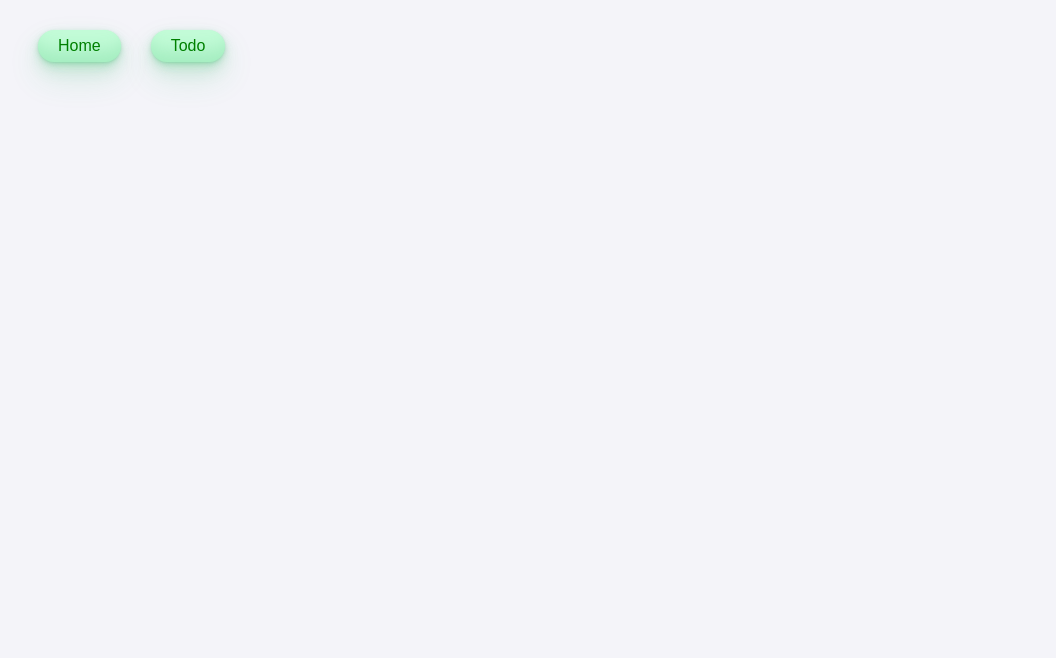
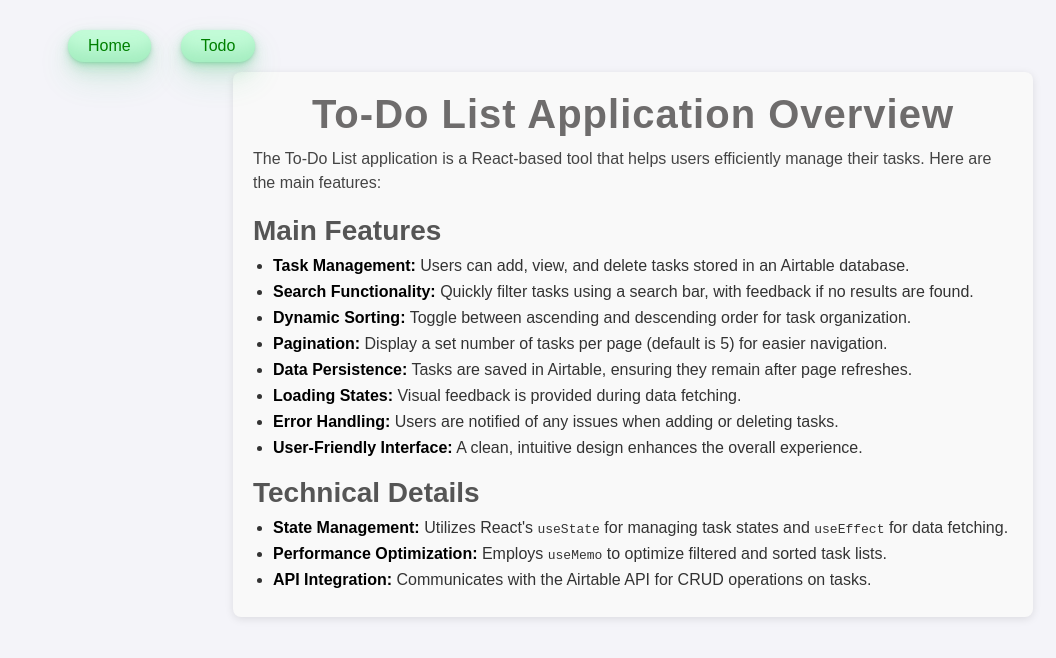
Before and after one commit to Cherrymood/react-todo, a React (Vite) app: page /about in a window 1280 px wide. Before the commit this address had no page. Shown: the top 658 px of the page, without its empty margins (7-1063 px from the left). Built offline with nearby package versions, Linux system fonts and the light colour scheme.

Commit message:
Added about

```diff
--- a/src/BrowserRouter.jsx
+++ b/src/BrowserRouter.jsx
@@ -1,29 +1,16 @@
-import { BrowserRouter as Router, Route, Routes, Link } from "react-router-dom";
+import { BrowserRouter as Router, Route, Routes } from "react-router-dom";
 import App from "./App";
 import Home from "./home";
-import Button from "./components/Button";
 import About from "./about";
+import Navigation from "./components/Navigation";
 
 export default function AppRouter() {
   return (
     <Router>
-      <nav className="nav">
-        <ul className="nav-list">
-          <li>
-            <Link to="/">
-              <Button>Home</Button>
-            </Link>
-          </li>
-          <li>
-            <Link to="/todo">
-              <Button>Todo</Button>
-            </Link>
-          </li>
-        </ul>
-      </nav>
+      <Navigation />
       <Routes>
         <Route index element={<Home />} />
-        <Route index element={<About />} />
+        <Route path="/about" element={<About />} />
         <Route path="/todo" element={<App />} />
       </Routes>
     </Router>
--- /dev/null
+++ b/src/about.css
@@ -0,0 +1,42 @@
+.about {
+  padding: 20px;
+  max-width: 800px;
+  margin: 0 auto;
+  font-family: Arial, sans-serif;
+  background-color: #f9f9f9;
+  border-radius: 8px;
+  box-shadow: 0 2px 8px rgba(0, 0, 0, 0.1);
+}
+
+h1 {
+  font-size: 2.5em;
+  color: #6e6c6c;
+  margin-bottom: 10px;
+}
+
+h2 {
+  font-size: 1.75em;
+  color: #555;
+  margin-top: 20px;
+  margin-bottom: 10px;
+}
+
+p {
+  font-size: 1em;
+  color: #444;
+  line-height: 1.5;
+  margin-bottom: 15px;
+}
+
+ul {
+  list-style-type: disc;
+  margin-left: 20px;
+}
+
+li {
+  margin-bottom: 8px;
+}
+
+strong {
+  color: #000;
+}
--- a/src/about.jsx
+++ b/src/about.jsx
@@ -1 +1,65 @@
-export default function About() {}
+import React from "react";
+import "./about.css";
+
+export default function About() {
+  return (
+    <div className="about">
+      <h1>To-Do List Application Overview</h1>
+      <p>
+        The To-Do List application is a React-based tool that helps users
+        efficiently manage their tasks. Here are the main features:
+      </p>
+      <h2>Main Features</h2>
+      <ul>
+        <li>
+          <strong>Task Management:</strong> Users can add, view, and delete
+          tasks stored in an Airtable database.
+        </li>
+        <li>
+          <strong>Search Functionality:</strong> Quickly filter tasks using a
+          search bar, with feedback if no results are found.
+        </li>
+        <li>
+          <strong>Dynamic Sorting:</strong> Toggle between ascending and
+          descending order for task organization.
+        </li>
+        <li>
+          <strong>Pagination:</strong> Display a set number of tasks per page
+          (default is 5) for easier navigation.
+        </li>
+        <li>
+          <strong>Data Persistence:</strong> Tasks are saved in Airtable,
+          ensuring they remain after page refreshes.
+        </li>
+        <li>
+          <strong>Loading States:</strong> Visual feedback is provided during
+          data fetching.
+        </li>
+        <li>
+          <strong>Error Handling:</strong> Users are notified of any issues when
+          adding or deleting tasks.
+        </li>
+        <li>
+          <strong>User-Friendly Interface:</strong> A clean, intuitive design
+          enhances the overall experience.
+        </li>
+      </ul>
+      <h2>Technical Details</h2>
+      <ul>
+        <li>
+          <strong>State Management:</strong> Utilizes React's{" "}
+          <code>useState</code> for managing task states and{" "}
+          <code>useEffect</code> for data fetching.
+        </li>
+        <li>
+          <strong>Performance Optimization:</strong> Employs{" "}
+          <code>useMemo</code> to optimize filtered and sorted task lists.
+        </li>
+        <li>
+          <strong>API Integration:</strong> Communicates with the Airtable API
+          for CRUD operations on tasks.
+        </li>
+      </ul>
+    </div>
+  );
+}
--- /dev/null
+++ b/src/components/Navigation.jsx
@@ -0,0 +1,35 @@
+import { NavLink, Routes, Route } from "react-router-dom";
+import Button from "./Button"; // Adjust the import based on your structure
+
+export default function Navigation() {
+  return (
+    <nav className="nav">
+      <ul className="nav-list">
+        <li>
+          <NavLink
+            to="/about"
+            style={({ isActive }) => ({ display: isActive ? "none" : "block" })}
+          >
+            <Button>About</Button>
+          </NavLink>
+        </li>
+        <li>
+          <NavLink
+            to="/"
+            style={({ isActive }) => ({ display: isActive ? "none" : "block" })}
+          >
+            <Button>Home</Button>
+          </NavLink>
+        </li>
+        <li>
+          <NavLink
+            to="/todo"
+            style={({ isActive }) => ({ display: isActive ? "none" : "block" })}
+          >
+            <Button>Todo</Button>
+          </NavLink>
+        </li>
+      </ul>
+    </nav>
+  );
+}
```
